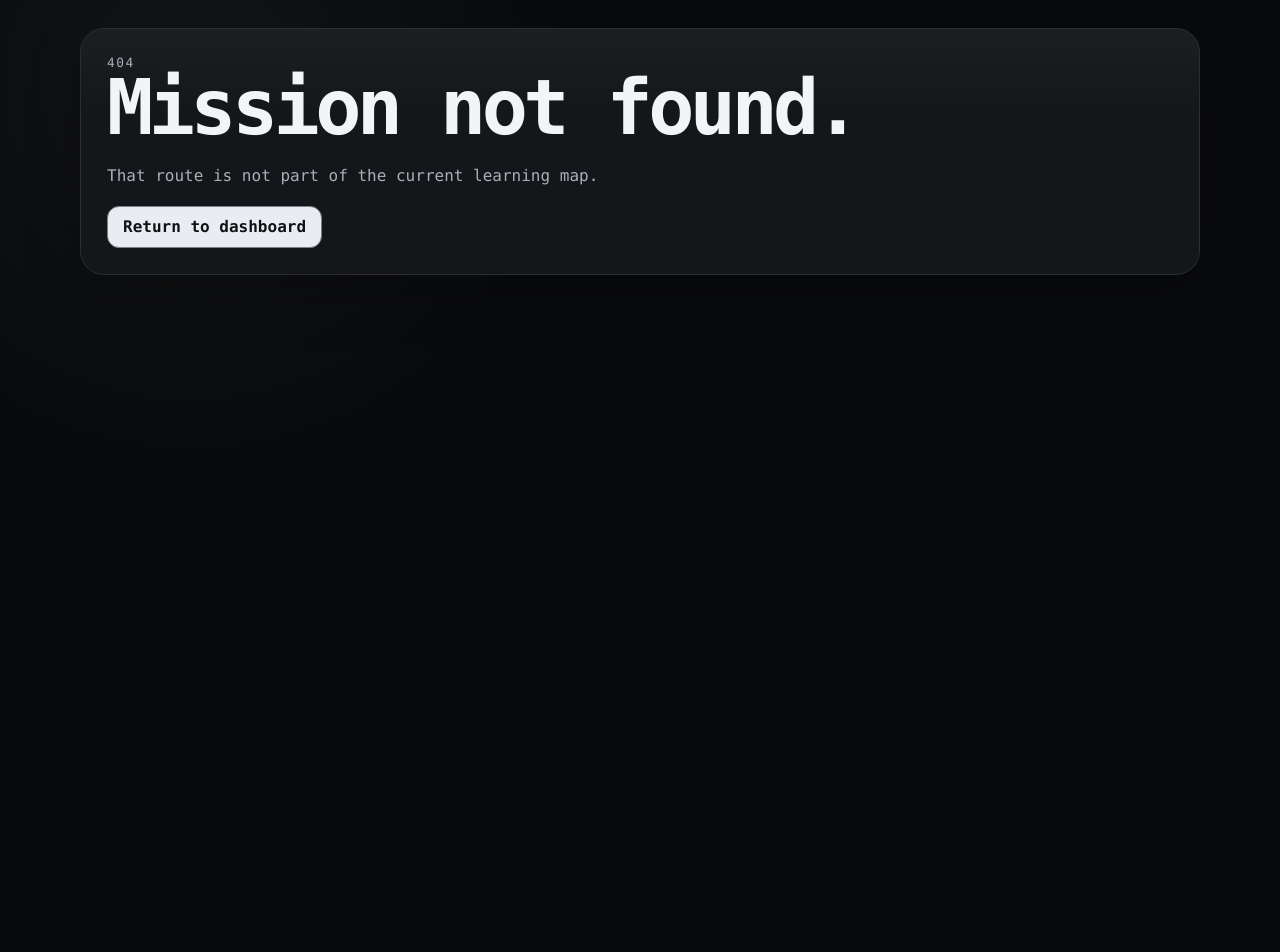
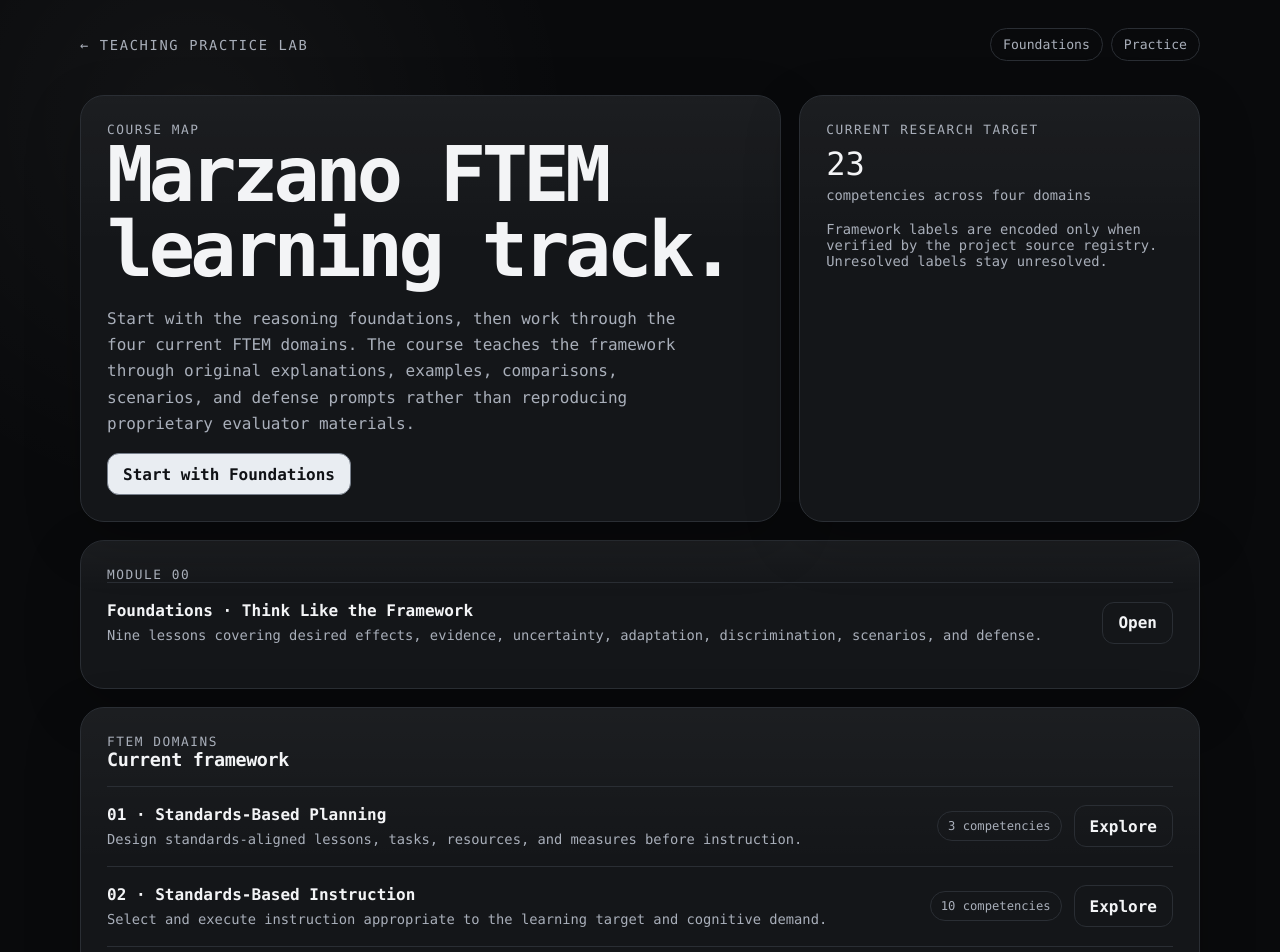
Before and after one commit to Gh0stlyKn1ght/Marzano-Learning-Map, a Next.js app: page /learn in a window 1280 px wide. Before the commit this address had no page. Shown: the top 952 px of the page. Before the commit the page ends 800 px from the top, so only its background shows below. Built offline with nearby package versions, Linux system fonts and the light colour scheme.

Commit message:
feat: add FTEM course index

```diff
--- /dev/null
+++ b/app/learn/page.tsx
@@ -0,0 +1,63 @@
+import Link from "next/link";
+import { ftemDomains } from "@/content/ftem";
+
+export default function LearnPage() {
+  return (
+    <main className="shell">
+      <header className="topbar">
+        <Link href="/" className="brand">← Teaching Practice Lab</Link>
+        <nav className="nav">
+          <Link href="/learn/foundations">Foundations</Link>
+          <Link href="/challenge">Practice</Link>
+        </nav>
+      </header>
+
+      <section className="hero">
+        <article className="card">
+          <div className="eyebrow">Course map</div>
+          <h1>Marzano FTEM learning track.</h1>
+          <p className="lead">
+            Start with the reasoning foundations, then work through the four current FTEM domains. The course teaches the framework through original explanations, examples, comparisons, scenarios, and defense prompts rather than reproducing proprietary evaluator materials.
+          </p>
+          <Link className="button" href="/learn/foundations">Start with Foundations</Link>
+        </article>
+        <aside className="card">
+          <div className="eyebrow">Current research target</div>
+          <div className="metric">23</div>
+          <div className="subtle">competencies across four domains</div>
+          <p className="subtle" style={{ marginTop: 18 }}>
+            Framework labels are encoded only when verified by the project source registry. Unresolved labels stay unresolved.
+          </p>
+        </aside>
+      </section>
+
+      <section className="card">
+        <div className="eyebrow">Module 00</div>
+        <div className="action">
+          <div>
+            <strong>Foundations · Think Like the Framework</strong>
+            <span className="subtle">Nine lessons covering desired effects, evidence, uncertainty, adaptation, discrimination, scenarios, and defense.</span>
+          </div>
+          <Link className="button secondary" href="/learn/foundations">Open</Link>
+        </div>
+      </section>
+
+      <section className="card" style={{ marginTop: 18 }}>
+        <div className="eyebrow">FTEM domains</div>
+        <h2>Current framework</h2>
+        {ftemDomains.map((domain) => (
+          <div className="action" key={domain.slug}>
+            <div>
+              <strong>{domain.number} · {domain.title}</strong>
+              <span className="subtle">{domain.summary}</span>
+            </div>
+            <div className="row" style={{ alignItems: "center" }}>
+              <span className="badge">{domain.count} competencies</span>
+              <Link className="button secondary" href={`/learn/${domain.slug}`}>Explore</Link>
+            </div>
+          </div>
+        ))}
+      </section>
+    </main>
+  );
+}
```
